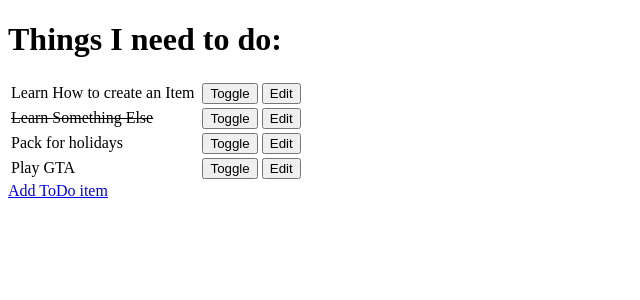
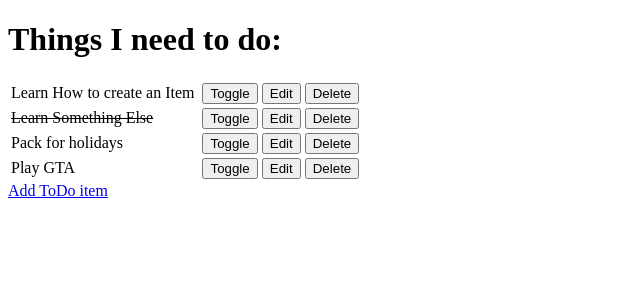
Before and after one commit to roeszler/hello-django, a Django app: page / in a window 1280 px wide. Shown: the top 300 px of the page, without its empty margins (0-640 px from the left). Run offline with Django 3.2, Linux system fonts and the light colour scheme; data comes from the database, SQL or seed files in the repository; both versions use the stored data as it was after the commit.

Commit message:
add delete_item() function in views.py

```diff
--- a/django_todo/urls.py
+++ b/django_todo/urls.py
@@ -27,5 +27,6 @@ urlpatterns = [
     path('add', views.add_item, name='add'),
     # is the mechanism by which the item ID makes its way from links or forms in our templates.
     path('edit/<item_id>', views.edit_item, name='edit'),
-    path('toggle/<item_id>', views.toggle_item, name='toggle')
+    path('toggle/<item_id>', views.toggle_item, name='toggle'),
+    path('delete/<item_id>', views.delete_item, name='delete')
 ]
--- a/todo/templates/todo/todo_list.html
+++ b/todo/templates/todo/todo_list.html
@@ -30,6 +30,11 @@
                             <button>Edit</button>
                         </a>
                     </td>
+                    <td>
+                        <a href="/delete/{{ item.id }}">  <!-- note the . in item.id not item_id-->
+                            <button>Delete</button>
+                        </a>
+                    </td>
                 {% empty %}
                 <tr>
                     <td>You have nothing more to do here.<br>Enjoy your Walk!</td>
--- a/todo/views.py
+++ b/todo/views.py
@@ -89,3 +89,13 @@ def toggle_item(request, item_id):
     item.done = not item.done  # changing dome status to opposite of current status
     item.save()
     return redirect('get_todo_list')
+
+
+def delete_item(request, item_id):
+    """
+    When a user clicks delete, this view will get the item,
+    delete it and redirect back to they get_todo list view
+    """
+    item = get_object_or_404(Item, id=item_id)  # get a copy of the item
+    item.delete()
+    return redirect('get_todo_list')
```
Also changed, not shown: db.sqlite3.
